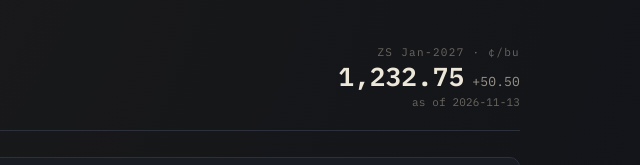
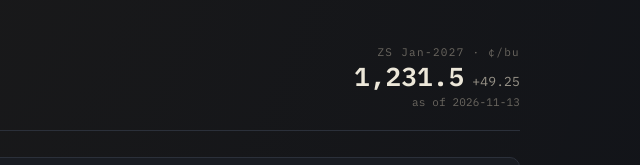
Before and after one commit to ianlife4/ianlife4.github.io, a plain HTML site: page soybean/index.html in a window 1280 px wide. Shown: the top 165 px of the page, 640-1280 px from the left. Drawn offline with nearby package versions, Linux system fonts and the light colour scheme.

Commit message:
chore: update soybean live data

```diff
--- a/soybean/index.html
+++ b/soybean/index.html
@@ -227,7 +227,7 @@
   <p style="margin-top:8px"><strong>資料來源：</strong>USDA WASDE（庫銷比）、NOAA CPC（ENSO）、Yahoo Finance（ZS／DXY／ZL／ZM）、Open-Meteo（南美三產區雨量）、USDA FAS ESR（對華出口銷售）。以上由 GitHub Actions 每日自動更新<span id="updNote"></span>；ENSO／庫銷比／美元／生柴自動預選，南美天氣與中國買盤帶入參考數據後由人工點選。歷史逐季價格與庫銷比為近似還原值，精算請對 USDA Consolidated Historical WASDE CSV。本工具為研究輔助，非投資建議。</p>
 </footer>
 
-<script type="application/json" id="live">{"price":{"last":1232.75,"chg":50.5,"asOf":"2026-11-13","contract":"Soybean Futures,Jan-2027"},"dxy":{"chg20d":0.02,"opt":1},"enso":{"status":"El Ni\u00f1o Advisory","oni":2.46,"opt":3},"stu":{"my":"2026/27","pct":6.5,"opt":1,"all":[["2024/25",7.4],["2025/26",7.3],["2026/27",6.5]],"wasde":"2026-11-10"},"updated":"2026-11-14T01:21:48Z","sa":{"window":false,"regions":[{"n":"\u963f\u6839\u5ef7\u6838\u5fc3","p30":52,"norm":86,"fc14":25},{"n":"\u5df4\u897f\u5357","p30":184,"norm":143,"fc14":121},{"n":"\u99ac\u6258","p30":86,"norm":147,"fc14":146}]},"china":{"wk":"2026-11-05","net":689165,"sum4":5368645,"commit":16637232,"prevCommit":464000,"pace":35.86,"hint":0},"oil":{"zl":63.73,"zm":330.2,"zl60":-0.1,"share":0.47,"opt":0},"alerts":[{"code":"CHINA_HOT","msg":"\u4e2d\u570b\u63a1\u8cfc\u8d85\u901f:\u5e74\u5ea6\u627f\u8afe\u9054\u53bb\u5e74\u540c\u671f 3586%"}]}</script>
+<script type="application/json" id="live">{"price":{"last":1231.5,"chg":49.25,"asOf":"2026-11-13","contract":"Soybean Futures,Jan-2027"},"dxy":{"chg20d":0.02,"opt":1},"enso":{"status":"El Ni\u00f1o Advisory","oni":2.46,"opt":3},"stu":{"my":"2026/27","pct":6.5,"opt":1,"all":[["2024/25",7.4],["2025/26",7.3],["2026/27",6.5]],"wasde":"2026-11-10"},"updated":"2026-11-15T00:54:49Z","sa":{"window":false,"regions":[{"n":"\u963f\u6839\u5ef7\u6838\u5fc3","p30":49,"norm":86,"fc14":61},{"n":"\u5df4\u897f\u5357","p30":169,"norm":147,"fc14":96},{"n":"\u99ac\u6258","p30":47,"norm":147,"fc14":166}]},"china":{"wk":"2026-11-05","net":689165,"sum4":5368645,"commit":16637232,"prevCommit":464000,"pace":35.86,"hint":0},"oil":{"zl":63.77,"zm":327.8,"zl60":-0.1,"share":0.47,"opt":0},"alerts":[{"code":"CHINA_HOT","msg":"\u4e2d\u570b\u63a1\u8cfc\u8d85\u901f:\u5e74\u5ea6\u627f\u8afe\u9054\u53bb\u5e74\u540c\u671f 3586%"}]}</script>
 <script>
 (function(){
   let LIVE=null;
```
